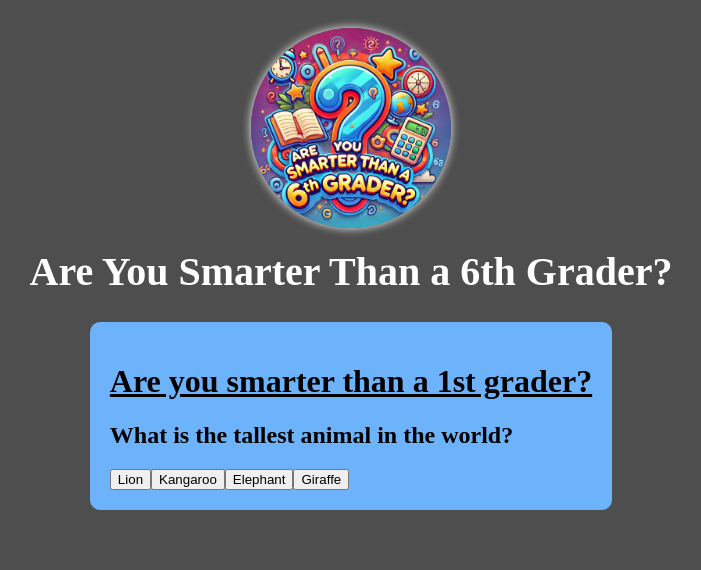
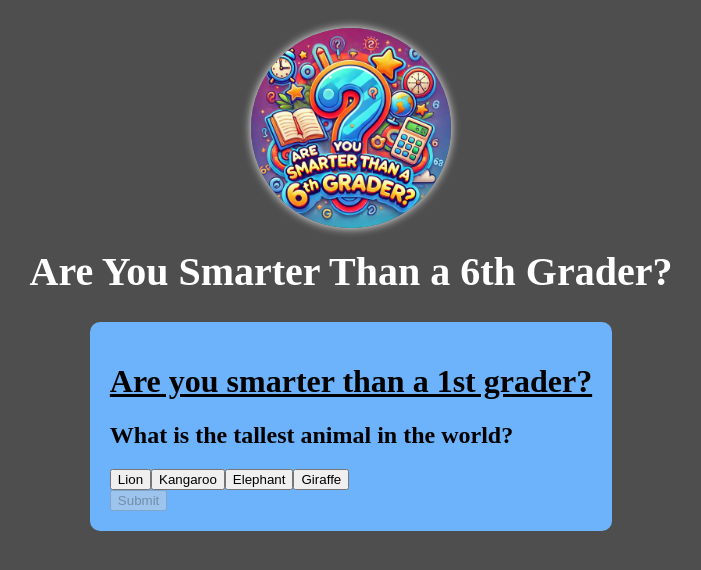
Before and after one commit to jimmacur/are-you-smarter, an Angular app: page / in a window 1280 px wide. Both pictures are taken after a click on the button "Start Game". Shown: the top 570 px of the page, without its empty margins (289-990 px from the left). Built offline with nearby package versions, Linux system fonts and the light colour scheme.

Commit message:
add logic to select an answer and check an answer

```diff
--- a/src/app/question/question.component.html
+++ b/src/app/question/question.component.html
@@ -2,8 +2,20 @@
   <h1 class="question-header">Are you smarter than a 1st grader?</h1>
   <div class="question-container">
     <h2>{{ currentQuestion.question }}</h2>
-    <div>
-      <button *ngFor="let answer of shuffledAnswers">{{ answer }}</button>
+    <div class="answers-container">
+      <button
+        *ngFor="let answer of shuffledAnswers"
+        (click)="selectAnswer(answer)"
+        [class.selected]="selectedAnswer === answer"
+      >
+        {{ answer }}
+      </button>
     </div>
+    <button
+      [disabled]="!selectedAnswer"
+      (click)="checkAnswer()"
+    >
+      Submit
+    </button>
   </div>
 </div>
--- a/src/app/question/question.component.ts
+++ b/src/app/question/question.component.ts
@@ -18,11 +18,8 @@ export class QuestionComponent {
   // if they got it wrong, I want to display the correct answer, tell them the game is over and ask if they want to play again
   // if they want to play again, I want to reset the game and start over
 
-
-
-  questionCount = 1;
-  currentQuestion: any;
-  shuffledAnswers: string[] = [];
+  // Methods
+  // ********************
 
   ngOnInit() {
     this.getQuestion();
@@ -63,17 +60,6 @@ export class QuestionComponent {
     console.log("Shuffled Answers:", this.shuffledAnswers);
   }
 
-  // getAnswers() {
-  //   console.log("Incorrect Answers:", this.currentQuestion.incorrectAnswers);
-
-  //   const answers = [
-  //     this.currentQuestion.correctAnswer,
-  //     ...this.currentQuestion.incorrectAnswers
-  //   ];
-
-  //   return this.shuffle(answers);
-  // }
-
   shuffle(array: any[]): any[] {
     for (let i = array.length - 1; i > 0; i--) {
       const randomIndex = Math.floor(Math.random() * (i + 1)); //
@@ -81,6 +67,29 @@ export class QuestionComponent {
     }
     return array;
   }
+
+  selectAnswer(answer: string) {
+    this.selectedAnswer = answer;
+  }
+
+  checkAnswer() {
+    if (this.selectedAnswer === this.currentQuestion.correctAnswer) {
+      console.log("Correct!");
+      this.questionCount++;
+      this.getQuestion();
+    } else {
+      console.log("Incorrect!");
+      console.log("Correct Answer:", this.currentQuestion.correctAnswer);
+    }
+
+    this.selectedAnswer = null;
+  }
+
+  // Data
+  questionCount = 1;
+  currentQuestion: any;
+  shuffledAnswers: string[] = [];
+  selectedAnswer: string | null = null;
 
   firstGradeQuestions = [
     {
```
